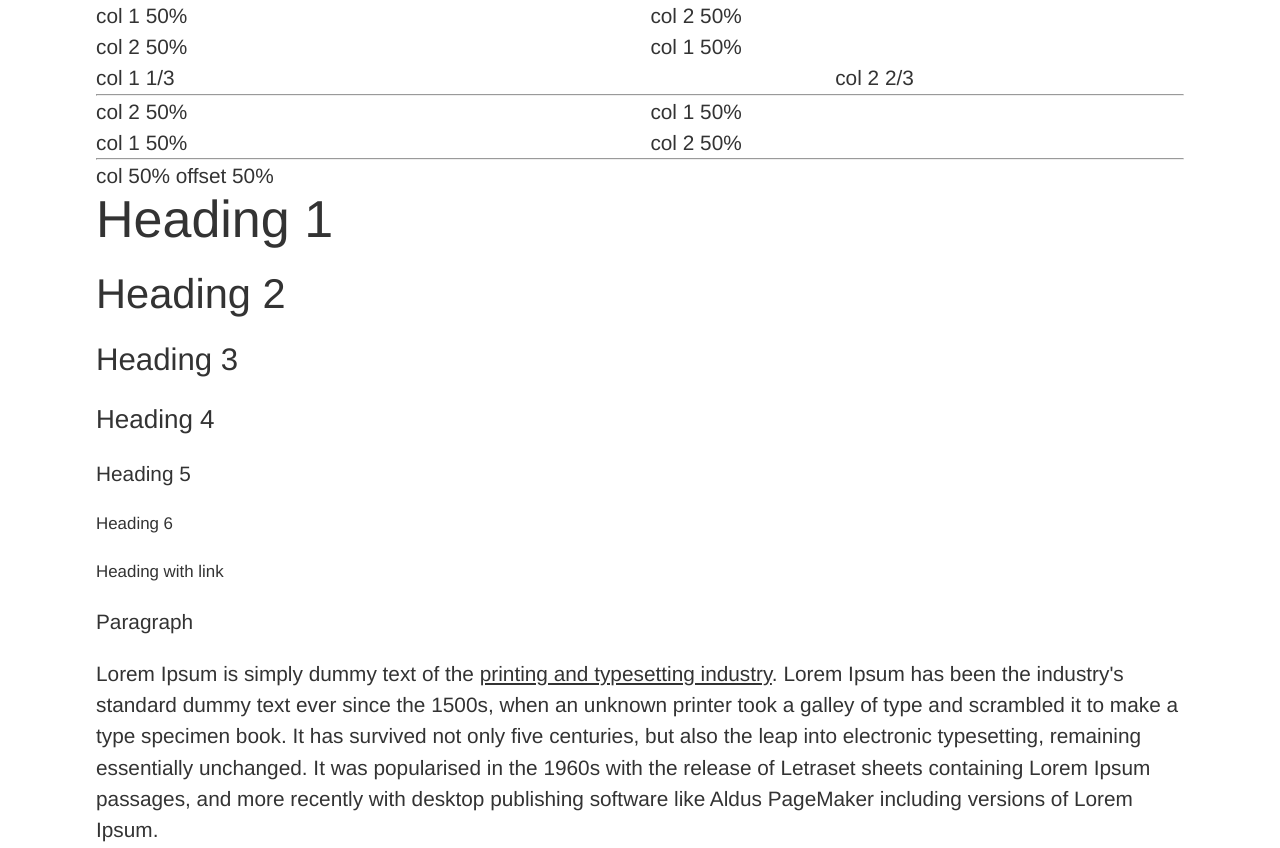
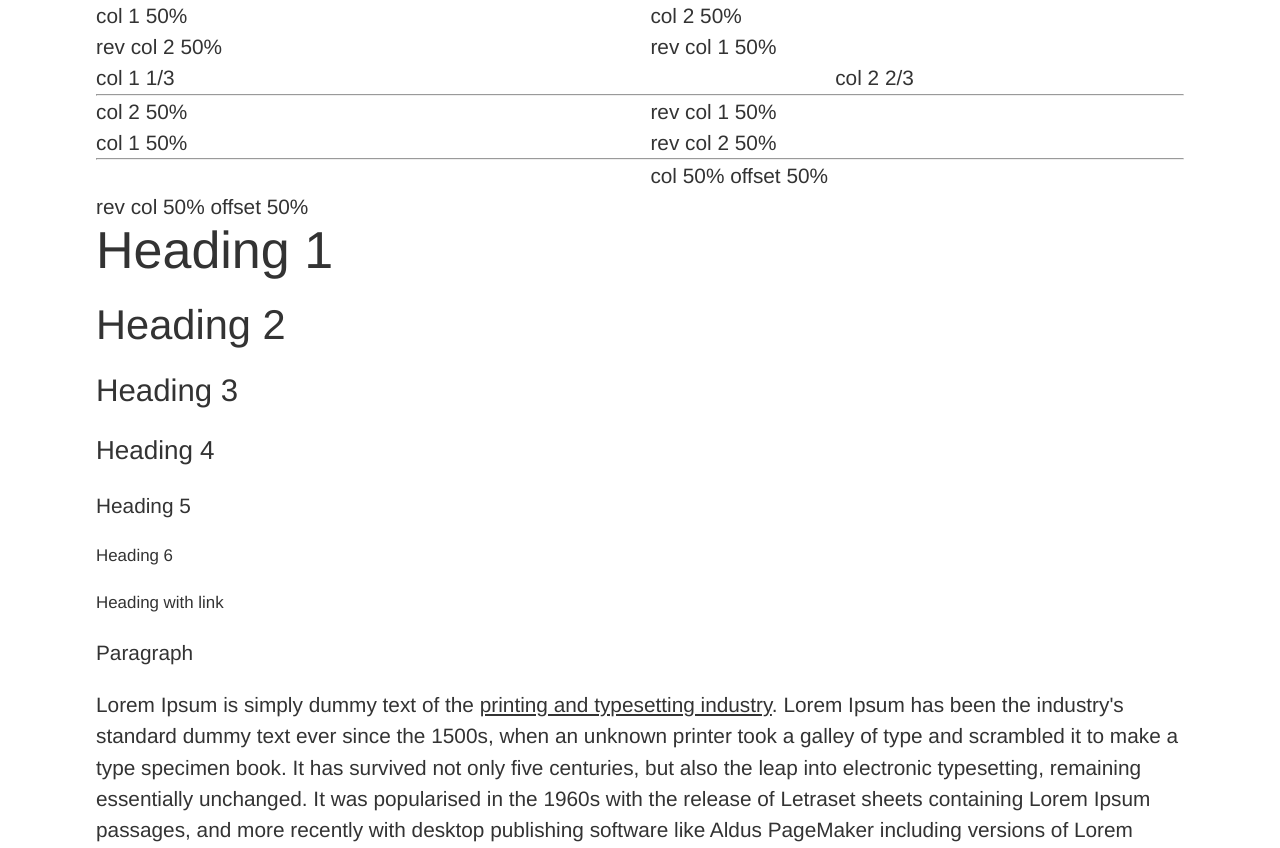
Before and after one commit to stewartknapman/inside, a website: page demo/index.html in a window 1280 px wide. Shown: the top 848 px of the page. Drawn offline with Linux system fonts and the light colour scheme.

Commit message:
offset grid

```diff
--- a/demo/index.html
+++ b/demo/index.html
@@ -23,10 +23,10 @@
     </div>
     <div class="grid-row">
       <div class="grid-col-rev grid-col-50-xs">
-        col 1 50%
+        rev col 1 50%
       </div>
       <div class="grid-col-rev grid-col-50-xs">
-        col 2 50%
+        rev col 2 50%
       </div>
     </div>
     <div class="grid-row">
@@ -42,7 +42,7 @@
 
     <div class="grid-row">
       <div class="grid-col-rev grid-col-50-xs">
-        col 1 50%
+        rev col 1 50%
       </div>
       <div class="grid-col grid-col-50-xs">
         col 2 50%
@@ -53,7 +53,7 @@
         col 1 50%
       </div>
       <div class="grid-col-rev grid-col-50-xs">
-        col 2 50%
+        rev col 2 50%
       </div>
     </div>
 
@@ -62,6 +62,12 @@
     <div class="grid-row">
       <div class="grid-col grid-col-50-xs grid-col-offset-50-xs">
         col 50% offset 50%
+      </div>
+    </div>
+
+    <div class="grid-row">
+      <div class="grid-col-rev grid-col-50-xs grid-col-offset-50-xs">
+        rev col 50% offset 50%
       </div>
     </div>
 
--- a/src/base/variables.scss
+++ b/src/base/variables.scss
@@ -108,7 +108,7 @@ $container_width_md: 90% !default;
 $container_width_lg: 85% !default;
 $container_width_xl: 80% !default;
 
-$col_sizes: (5:5%, 10:10%, 20:20%, 30:30%, 40:40%, 50:50%, 60:60%, 70:70%, 80:80%, 90:90%, 100:100%, quarter:25%, half:50%, full:100%, one-third:33.333%, two-thirds:66.666%);
+$col_sizes: (5:5%, 10:10%, 20:20%, 25:25%, 30:30%, 40:40%, 50:50%, 60:60%, 70:70%, 75:75%, 80:80%, 90:90%, 100:100%, quarter:25%, half:50%, three-quarters:75%, full:100%, one-third:33.333%, two-thirds:66.666%);
 
 /*
   Colours
--- a/src/layout/grid.scss
+++ b/src/layout/grid.scss
@@ -1,14 +1,3 @@
-/*
-  TODO:
-  - mixins
-  - classes (just wrappers for mixins)
-  - push and pull
-  - flex? https://css-tricks.com/snippets/css/a-guide-to-flexbox/
-
-  http://droppen.org/?droppen=m66dtgqcwhfr
-
-*/
-
 @if $include_grid and $include_classes {
 
   .container-fluid {
@@ -25,10 +14,24 @@
 
   .grid-col {
     @include grid-col;
+    @each $breakpoint_key, $breakpoint in $breakpoint_sizes {
+      @each $col_key, $col_offset in $col_sizes {
+        &.grid-col-offset-#{$col_key}-#{$breakpoint_key} {
+          @include grid-col-offset($col_offset, $breakpoint, left);
+        }
+      }
+    }
   }
 
   .grid-col-rev {
     @include grid-col-rev;
+    @each $breakpoint_key, $breakpoint in $breakpoint_sizes {
+      @each $col_key, $col_offset in $col_sizes {
+        &.grid-col-offset-#{$col_key}-#{$breakpoint_key} {
+          @include grid-col-offset($col_offset, $breakpoint, right);
+        }
+      }
+    }
   }
 
   @each $breakpoint_key, $breakpoint in $breakpoint_sizes {
--- a/src/mixins/grid.scss
+++ b/src/mixins/grid.scss
@@ -1,3 +1,9 @@
+/*
+  http://droppen.org/?droppen=m66dtgqcwhfr
+  TODO:
+  - flex? https://css-tricks.com/snippets/css/a-guide-to-flexbox/
+*/
+
 @if $include_grid {
 
   @mixin container-fluid {
@@ -52,4 +58,14 @@
     }
   }
 
+  @mixin grid-col-offset ($offset, $breakpoint: false, $direction: left) {
+    @if $breakpoint {
+      @media (min-width: $breakpoint) {
+        margin-#{$direction}: $offset;
+      }
+    } @else {
+      margin-#{$direction}: $offset;
+    }
+  }
+
 }
```
Also changed, not shown: demo/dist/demo.css, dist/inside.css, dist/inside.min.css.
